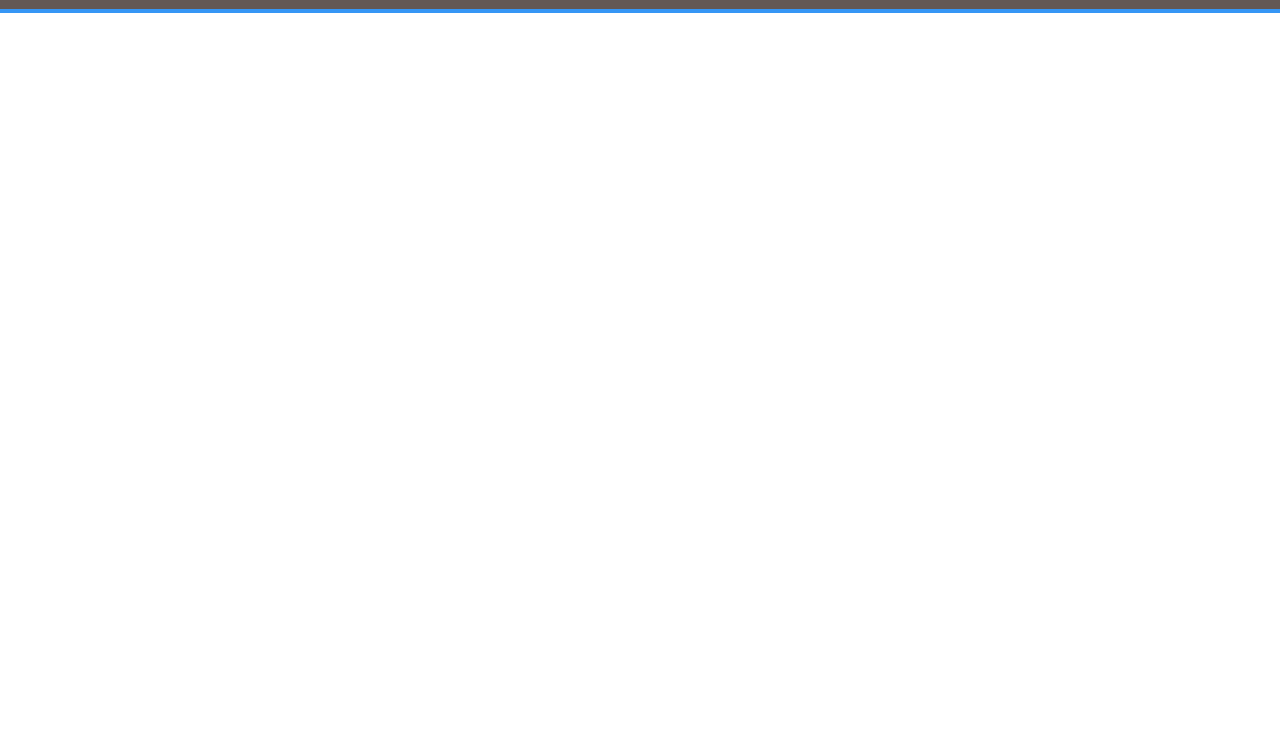
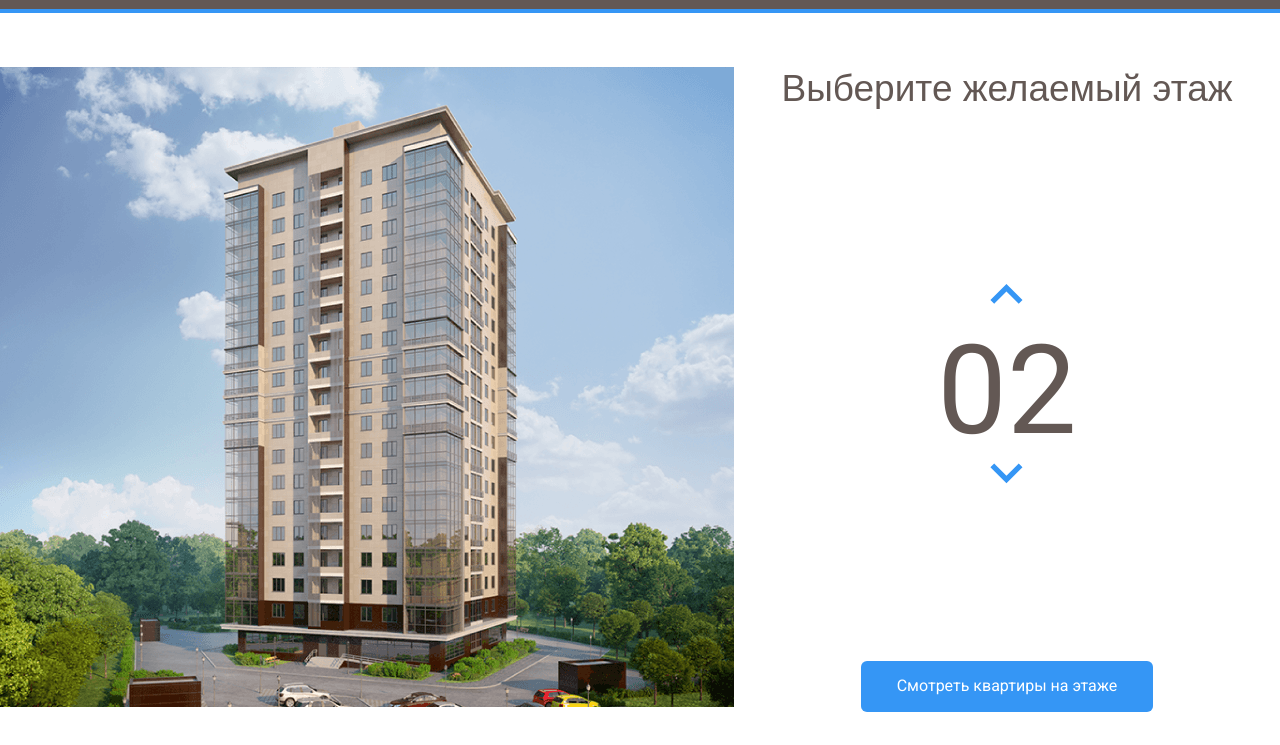
Before and after one commit to Maksimilliano/Melody, a plain HTML site: page Index.html in a window 1280 px wide. Shown: the part 55-800 px from the top of the page. Drawn offline with Linux system fonts and the light colour scheme.

Commit message:
Схема дома и верстка навигации

```diff
--- a/Index.html
+++ b/Index.html
@@ -40,5 +40,57 @@
     </div>
     <!-- /.navbar -->
   </header>
+
+  <main class="main">
+    <div class="main-image">
+      <svg class="home-image"
+        width="734"
+        height="640"
+        viewBox="0 0 734 640" fill="none" xmlns="http://www.w3.org/2000/svg"
+        xmlns:xlink="http://www.w3.org/1999/xlink">
+        <rect width="734" height="640" fill="url(#pattern0)" />
+        <defs>
+          <pattern id="pattern0" patternContentUnits="objectBoundingBox" width="1" height="1">
+            <use xlink:href="#image0" transform="translate(-0.00408719) scale(0.0013624 0.0015625)" />
+          </pattern>
+          <image id="image0" width="740" height="640" xlink:href="img/home.png" />
+        </defs>
+        <path d="M223 530.7L443.8 538.7L513 525V546.7L444.5 566.4L223 555.4V530.7Z" fill="#3595F6" fill-opacity="0.75" />
+        <path d="M224 529.7V504.7L444.3 508L514 504.7V524.7L444.7 537.7L224 529.7Z" fill="#3595F6" fill-opacity="0.75" />
+        <path d="M224 503.7V478.7H445H514V501.7L446 508.7L224 503.7Z" fill="#3595F6" fill-opacity="0.75" />
+        <path d="M224 479.7V454.7L445.3 451L513 457.7V479.7H445" fill="#3595F6" fill-opacity="0.75" />
+        <path d="M224 453.7V427.7L445.5 424.4L514 435.4V456.7L445 450L224 453.7Z" fill="#3595F6" fill-opacity="0.75" />
+        <path d="M223 426.7V403L444 390.7L515 413.7V435L444 422.7L223 426.7Z" fill="#3595F6" fill-opacity="0.75" />
+        <path d="M223 404.7V379.7L445.2 363.4L515 392V412.7L444.7 391L223 404.7Z" fill="#3595F6" fill-opacity="0.75" />
+        <path d="M223 379.7V354.7L445.5 334.4L515 371V391.7L443 363L223 379.7Z" fill="#3595F6" fill-opacity="0.75" />
+        <path d="M223 353.7V329.7L446 305L515 349V370.7L445.7 332.7L223 353.7Z" fill="#3595F6" fill-opacity="0.75" />
+        <path d="M223 328.7V304.7L445.5 276L515 327V347.7L444.7 305.4L223 328.7Z" fill="#3595F6" fill-opacity="0.75" />
+        <path d="M222 304.7V280.7L444.3 247.7L515 307V326.7L445 276L222 304.7Z" fill="#3595F6" fill-opacity="0.75" />
+        <path d="M223 279.7V255.7L444.2 220.7L514 284.7V305.7L445.3 247.4L223 279.7Z" fill="#3595F6" fill-opacity="0.75" />
+        <path d="M223 255.7V230.7L445.3 192.7L514 263V283.7L445 219.7L223 255.7Z" fill="#3595F6" fill-opacity="0.75" />
+        <path d="M223 229.7V204.7L443.8 161L514 240V262.7L445 189.4L223 229.7Z" fill="#3595F6" fill-opacity="0.75" />
+        <path d="M224 205.7V180.7L444 132.7L514 217.7V240.7L443.3 161.4L224 205.7Z" fill="#3595F6" fill-opacity="0.75" />
+        <path d="M223 180.7V155.7L442.8 103.7L514 196V218.7L444.3 132.4L223 180.7Z" fill="#3595F6" fill-opacity="0.75" />
+        <path d="M223 155.7V129.7L445 73L514 174.7V195.7L444.7 104L223 155.7Z" fill="#3595F6" fill-opacity="0.75" />
+
+      </svg>
+    </div>
+    <!-- /.main-image -->
+  <div class="main-info">
+    <h2 class="main-title">Выберите желаемый этаж</h2>
+      <div class="counter-group">
+        <button class="counter-button counter-up">
+          <img class="counter-arrow counter-arrow-up" src="img/arrow1.svg" alt="arrow-up">
+        </button>
+        <span class="counter">02</span>
+        <button class="counter-button counter-down">
+          <img class="counter-arrow counter-arrow-down" src="img/arrow2.svg" alt="arrow-down">
+        </button>
+      </div>
+      <!-- /.counter-group -->
+    <button class="buttoun button-primary">Смотреть квартиры на этаже</button>
+  </div>
+    <!-- /.main-info -->
+  </main>
 </body>
 </html>
--- a/css/style.css
+++ b/css/style.css
@@ -1,6 +1,14 @@
 * {
   box-sizing: border-box;
 }
+@font-face {
+  font-family: "Bebas Neue Cyrillic";
+  src: local("Bebas Neue Cyrillic"), local("BebasNeueCyrillic"),
+    url("../fonts/BebasNeueCyrillic.woff2") format("woff2"),
+    url("../fonts/BebasNeueCyrillic.woff") format("woff");
+  font-display: swap;
+}
+
 body {
   font-family: "Roboto", sans-serif;
 }
@@ -49,3 +57,56 @@ body {
   text-decoration: none;
   color: #fff;
 }
+.main {
+  max-width: 1280px;
+  margin: auto;
+  padding-top: 54px;
+  display: flex;
+}
+.main-info {
+  flex-grow: 1;
+  text-align: center;
+  display: flex;
+  flex-direction: column;
+  align-items: center;
+  justify-content: space-between;
+}
+.home-image path {
+  opacity: 0;
+  cursor: pointer;
+}
+.home-image path:hover {
+  opacity: 1;
+}
+.counter-group {
+  display: flex;
+  flex-direction: column;
+  align-items: center;
+}
+.counter-button {
+  cursor: pointer;
+  background-color: #fff;
+  border: none;
+}
+.main-title {
+  margin: 0;
+  font-family: "BebasNeueCyrillic", sans-serif;
+  font-weight: normal;
+  font-style: normal;
+  font-size: 37px;
+  line-height: 44px;
+  color: #635854;
+}
+.counter {
+  color: #635854;
+  font-size: 124px;
+  margin-top: 10px;
+}
+.button-primary {
+  background: #3596f5;
+  border-radius: 6px;
+  color: #fff;
+  border: none;
+  padding: 16px 36px;
+  cursor: pointer;
+}
```
Also changed, not shown: fonts/BebasNeueCyrillic.woff (added), fonts/BebasNeueCyrillic.woff2 (added), img/arrow1.svg (added), img/arrow2.svg (added), img/floors.svg (added), img/home.png (added).
